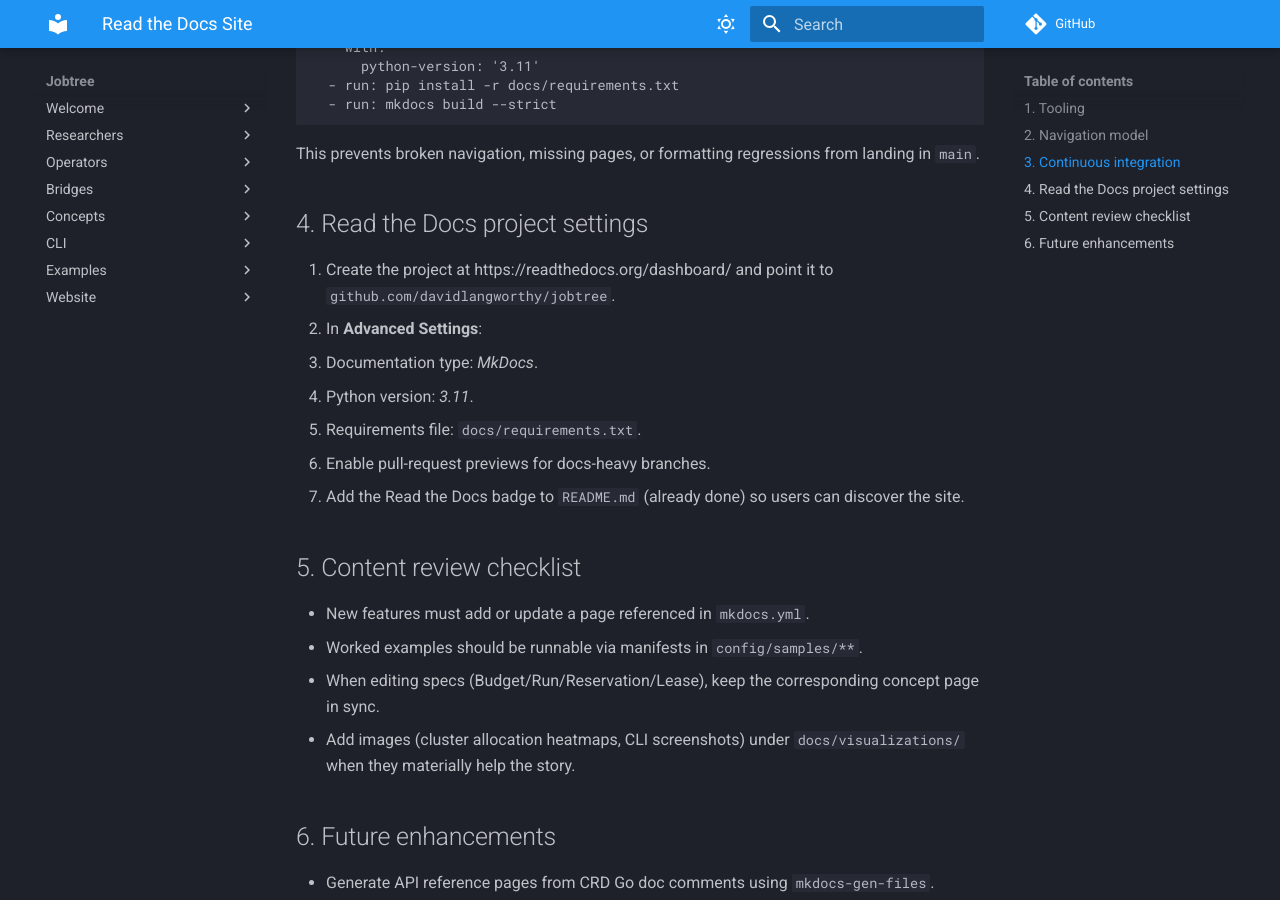
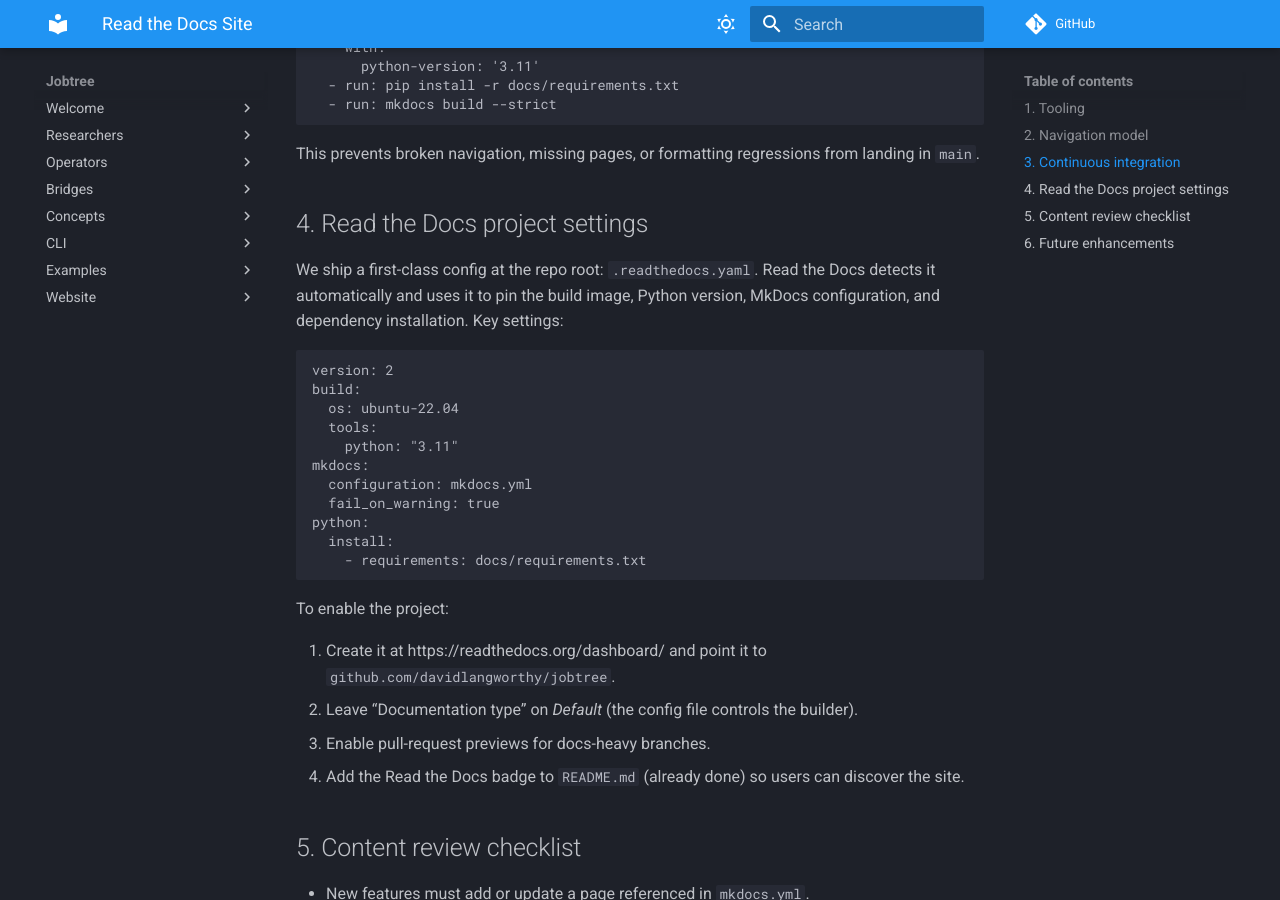
Before and after one commit to DavidLangworthy/jobtree, an MkDocs documentation site: the page built from docs/website/readthedocs.md, in a window 1280 px wide and 900 px high, scrolled down 1243 px. Built offline with MkDocs 1.6.1 and Material for MkDocs 9.7.7, drawn with Linux system fonts in a browser that asks for light colours; comment, search, counter and statistics services are not loaded.

Commit message:
Add Read the Docs config

````diff
--- a/docs/website/readthedocs.md
+++ b/docs/website/readthedocs.md
@@ -56,14 +56,31 @@
 
 ## 4. Read the Docs project settings
 
-1. Create the project at https://readthedocs.org/dashboard/ and point it to
+We ship a first-class config at the repo root: `.readthedocs.yaml`. Read the Docs detects it
+automatically and uses it to pin the build image, Python version, MkDocs configuration, and
+dependency installation. Key settings:
+
+```yaml
+version: 2
+build:
+  os: ubuntu-22.04
+  tools:
+    python: "3.11"
+mkdocs:
+  configuration: mkdocs.yml
+  fail_on_warning: true
+python:
+  install:
+    - requirements: docs/requirements.txt
+```
+
+To enable the project:
+
+1. Create it at https://readthedocs.org/dashboard/ and point it to
    `github.com/davidlangworthy/jobtree`.
-2. In **Advanced Settings**:
-   * Documentation type: *MkDocs*.
-   * Python version: *3.11*.
-   * Requirements file: `docs/requirements.txt`.
-   * Enable pull-request previews for docs-heavy branches.
-3. Add the Read the Docs badge to `README.md` (already done) so users can discover the site.
+2. Leave “Documentation type” on *Default* (the config file controls the builder).
+3. Enable pull-request previews for docs-heavy branches.
+4. Add the Read the Docs badge to `README.md` (already done) so users can discover the site.
 
 ## 5. Content review checklist
 
````
Also changed, not shown: .readthedocs.yaml (added, +16 -0 lines).
